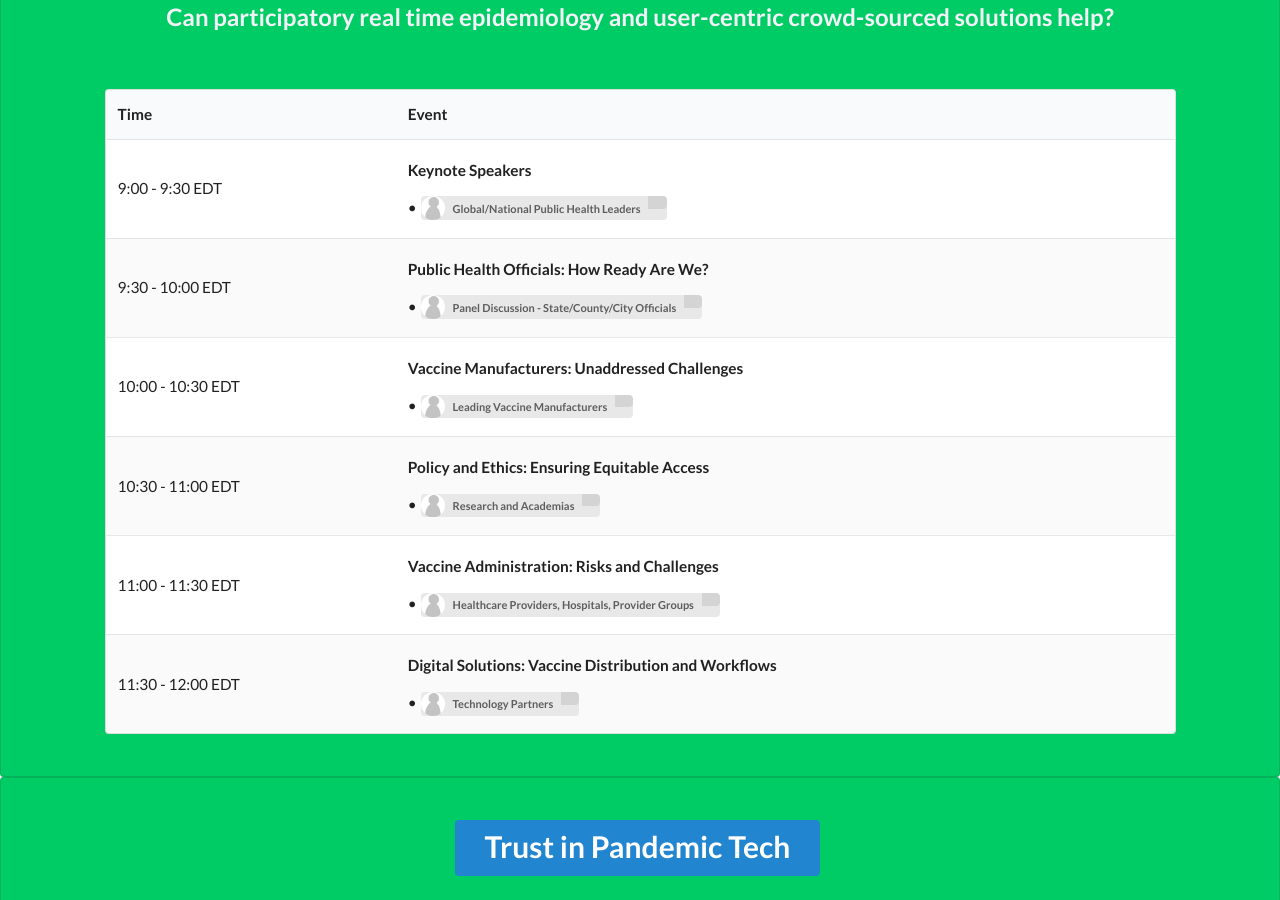
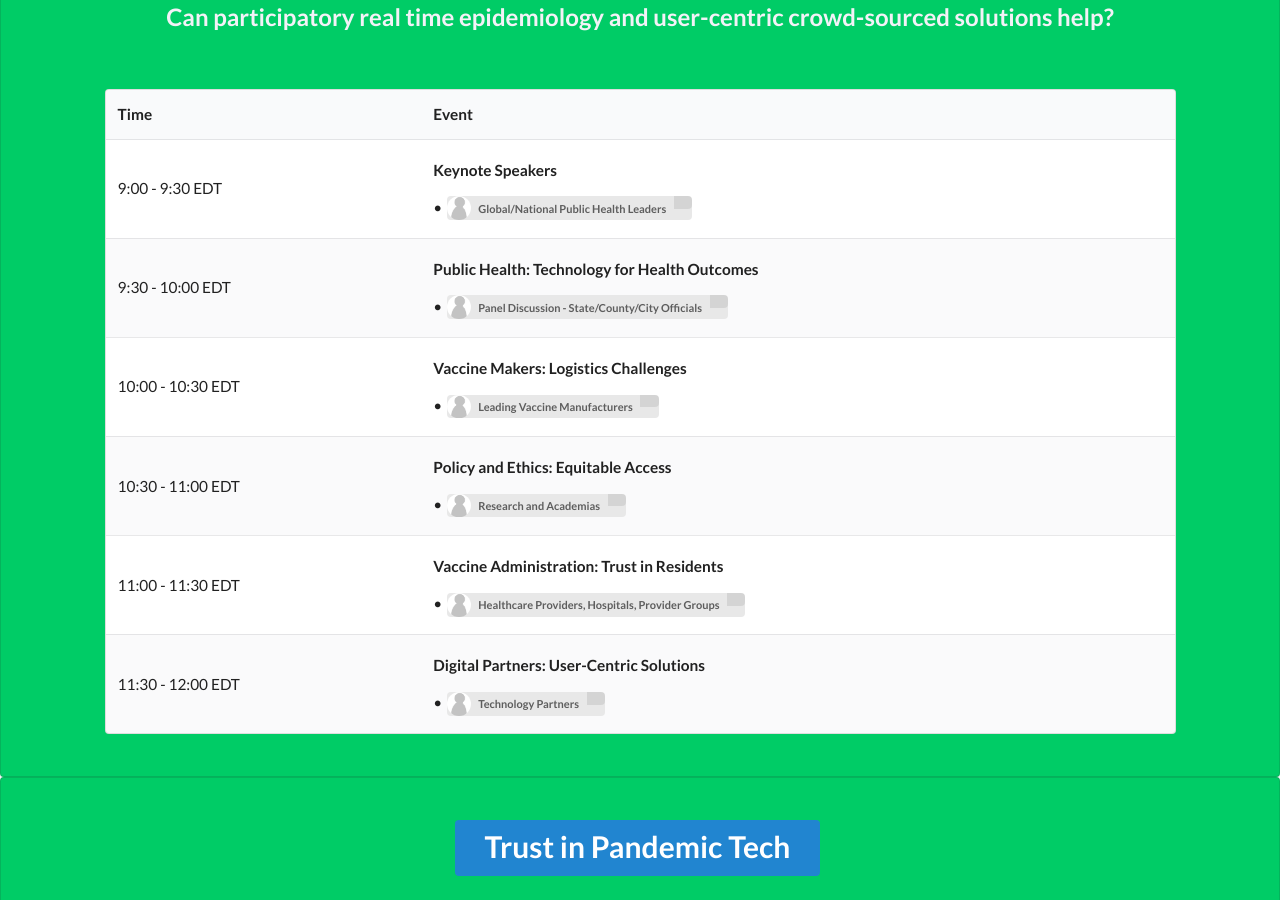
Before and after one commit to responsible-data-summit/events, a Jekyll site: the page built from agenda-0806.html, in a window 1280 px wide and 900 px high, scrolled down 349 px. Built offline with Jekyll 4.4.1, drawn with Linux system fonts in a browser that asks for light colours; some web fonts are replaced; comment, search, counter and statistics services are not loaded.

Commit message:
[update] agenda1211.yml

```diff
--- a/_data/agenda1211.yml
+++ b/_data/agenda1211.yml
@@ -6,26 +6,26 @@
         - name: Global/National Public Health Leaders
 - time: 9:30 - 10:00
   sections:
-    - title: "Public Health Officials: How Ready Are We?"
+    - title: "Public Health: Technology for Health Outcomes"
       speakers:
         - name: Panel Discussion - State/County/City Officials
 - time: 10:00 - 10:30
   sections:
-    - title: "Vaccine Manufacturers: Unaddressed Challenges"
+    - title: "Vaccine Makers: Logistics Challenges"
       speakers:
         - name: Leading Vaccine Manufacturers
 - time: 10:30 - 11:00
   sections:
-    - title: "Policy and Ethics: Ensuring Equitable Access"
+    - title: "Policy and Ethics: Equitable Access"
       speakers:
         - name: Research and Academias
 - time: 11:00 - 11:30
   sections:
-    - title: "Vaccine Administration: Risks and Challenges"
+    - title: "Vaccine Administration: Trust in Residents"
       speakers:
         - name:  Healthcare Providers, Hospitals, Provider Groups
 - time: 11:30 - 12:00
   sections:
-    - title: "Digital Solutions: Vaccine Distribution and Workflows"
+    - title: "Digital Partners: User-Centric Solutions"
       speakers:
         - name: Technology Partners
```
